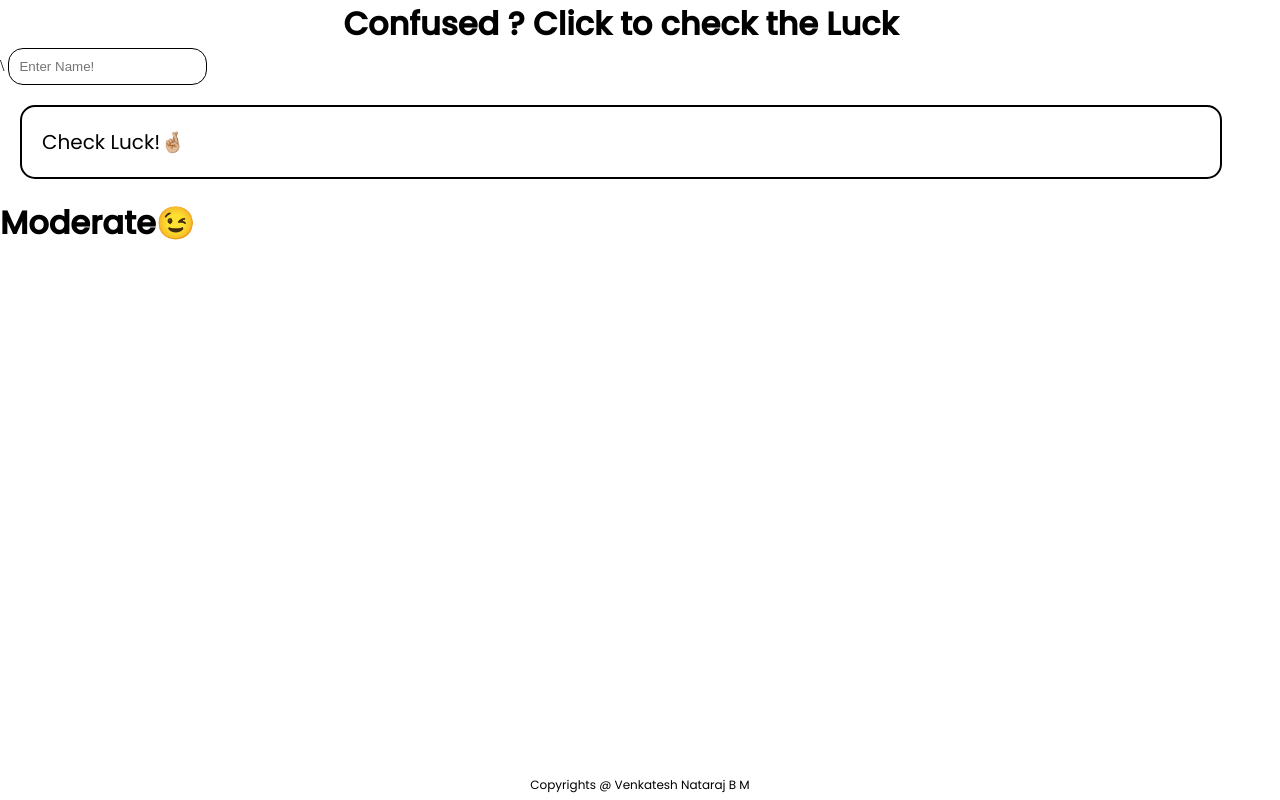
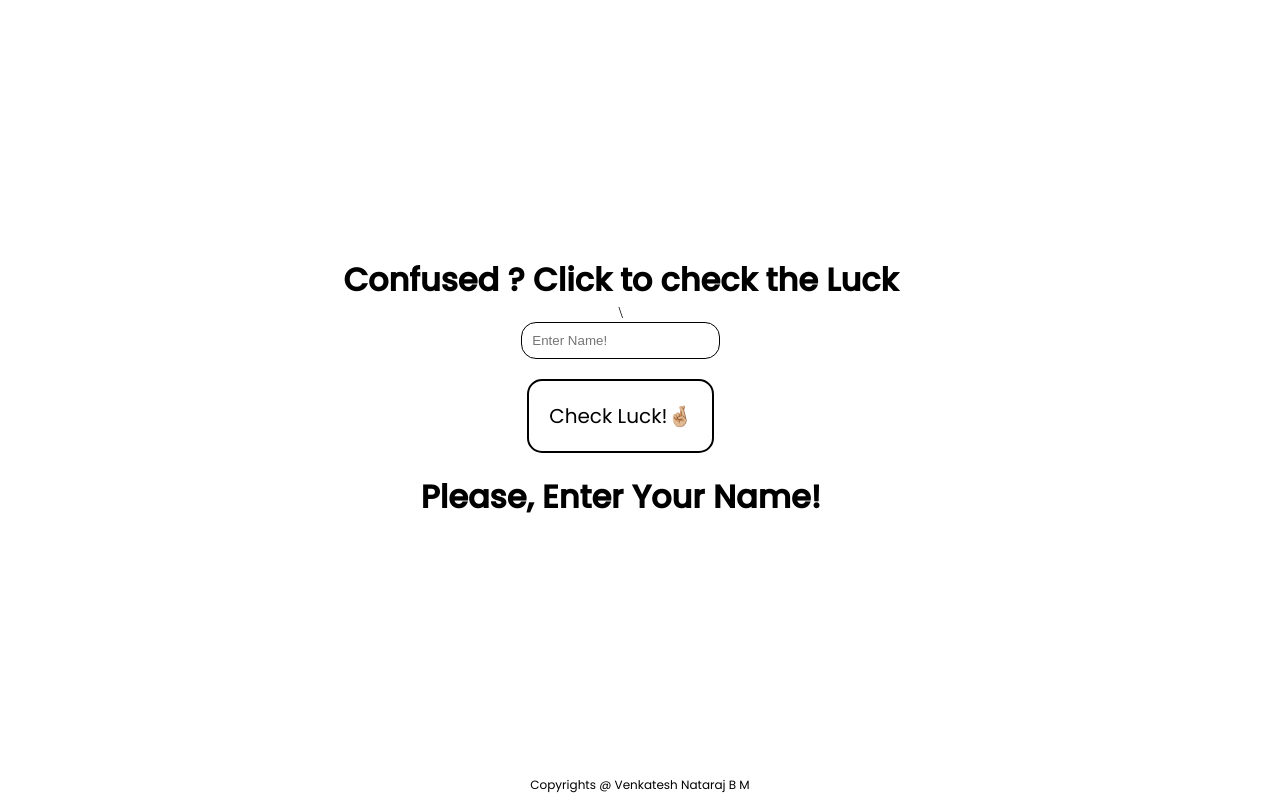
Before and after one commit to venkateshnataraj/checkluckapp, a plain HTML site: page lucky game.html in a window 1280 px wide. Both pictures are taken after a click on the link "Check Luck!🤞🏼". Drawn offline with Linux system fonts and the light colour scheme.

Commit message:
Feat:'Added Author and input validation!'

```diff
--- a/lucky game.html
+++ b/lucky game.html
@@ -1,9 +1,13 @@
+<!--
+    Author: Venkatesh Nataraj B M
+    Release Date: 03-Mar-2023
+-->
 <!DOCTYPE html>
 <html lang="en">
   <head>
     <meta charset="UTF-8" />
     <meta name="viewport" content="width=device-width, initial-scale=1.0" />
-    <title>Lucky Game!</title>
+    <title>Check Luck</title>
     <style>
       @import url("https://fonts.googleapis.com/css2?family=Poppins:wght@400;500&display=swap");
       * {
@@ -14,7 +18,7 @@
       .center-content {
         width: 97vw;
         height: 97vh;
-        disp  lay: flex;
+        display: flex;
         justify-content: center;
         flex-direction: column;
         align-items: center;
@@ -87,6 +91,12 @@
     <script>
       function logic() {
         const randomNum = Math.random();
+        const resultDisplayValue =
+          document.querySelector(".result-display").innerHTML;
+        if (resultDisplayValue == "") {
+          document.querySelector(".result-display").innerHTML =
+            "Please, Enter Your Name!";
+        } else {
           let displayVal = "";
           if (randomNum >= 0 && randomNum < 1 / 5) {
             displayVal = "Less😢";
@@ -101,6 +111,7 @@
           }
           document.querySelector(".result-display").innerHTML = displayVal;
         }
+      }
     </script>
   </body>
 </html>
```
Lines whose indentation alone changed are shown as unchanged.
